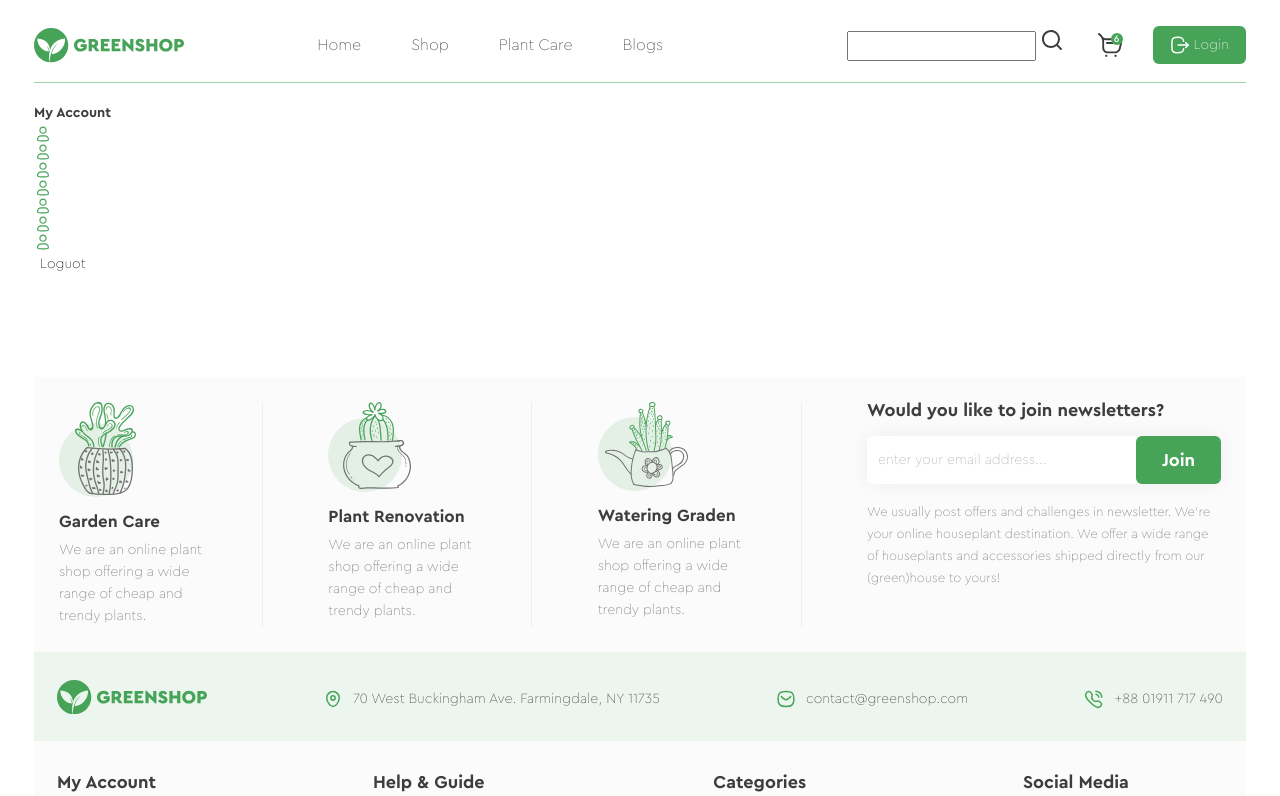
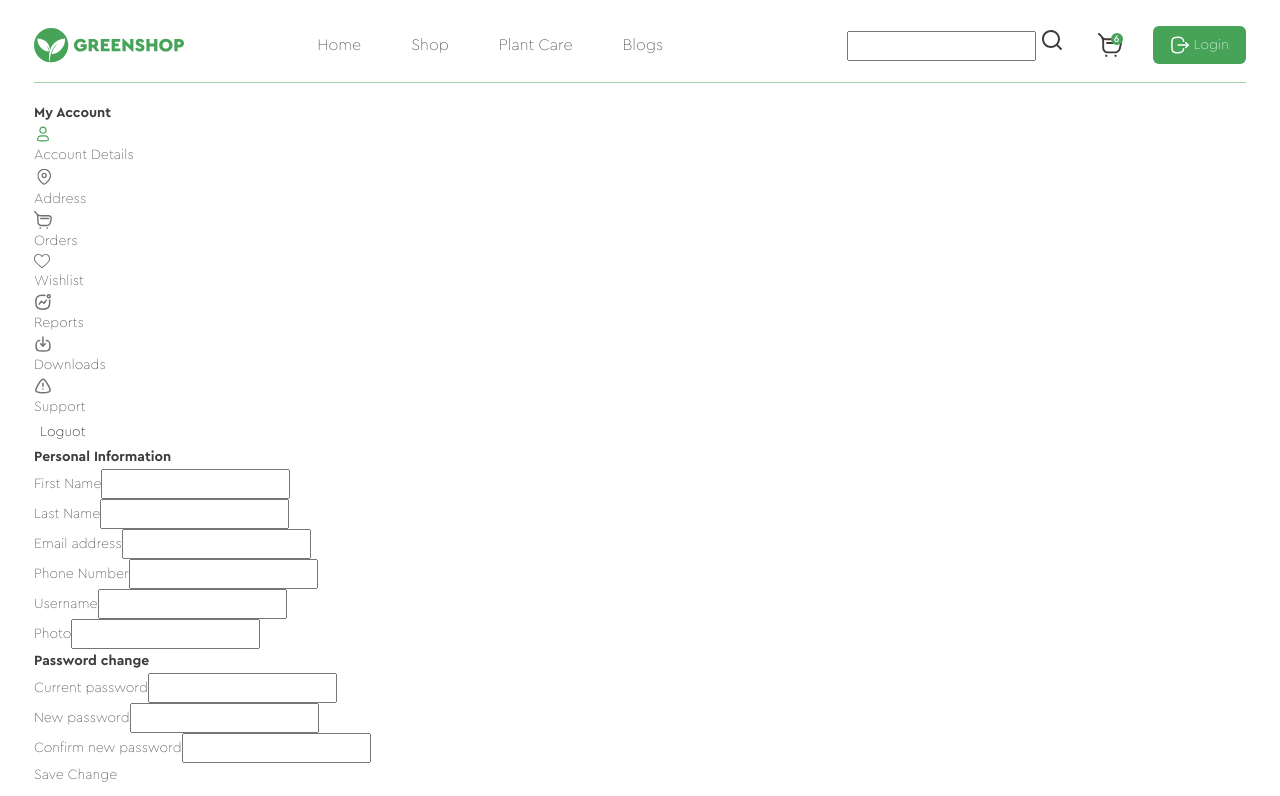
Before and after one commit to progdidi/greenshop, a React (Create React App) app: page /account in a window 1280 px wide. Shown: the top 796 px of the page. Built offline with nearby package versions, Linux system fonts and the light colour scheme.

Commit message:
account page

```diff
--- a/src/pages/AccountPage/AccountPage.js
+++ b/src/pages/AccountPage/AccountPage.js
@@ -1,4 +1,10 @@
 import user from './images/user.svg';
+import downloads from './images/downloads.svg';
+import location from './images/location.svg';
+import orders from './images/orders.svg';
+import reports from './images/reports.svg';
+import wishlist from './images/wishlist.svg';
+import support from './images/support.svg';
 
 
 
@@ -17,42 +23,110 @@ const AccountPage = () => {
                             <li className="account__menu-item">
                                 <a href="" className="account__menu-link">
                                     <img src={user} alt="" className="account__menu-img" />
+                                    Account Details
                                 </a>
                             </li>
                             <li className="account__menu-item">
                                 <a href="" className="account__menu-link">
-                                    <img src={user} alt="" className="account__menu-img" />
+                                    <img src={location} alt="" className="account__menu-img" />
+                                    Address
                                 </a>
                             </li>
                             <li className="account__menu-item">
                                 <a href="" className="account__menu-link">
-                                    <img src={user} alt="" className="account__menu-img" />
+                                    <img src={orders} alt="" className="account__menu-img" />
+                                    Orders
                                 </a>
                             </li>
                             <li className="account__menu-item">
                                 <a href="" className="account__menu-link">
-                                    <img src={user} alt="" className="account__menu-img" />
+                                    <img src={wishlist} alt="" className="account__menu-img" />
+                                    Wishlist
                                 </a>
                             </li>
                             <li className="account__menu-item">
                                 <a href="" className="account__menu-link">
-                                    <img src={user} alt="" className="account__menu-img" />
+                                    <img src={reports} alt="" className="account__menu-img" />
+                                    Reports
                                 </a>
                             </li>
                             <li className="account__menu-item">
                                 <a href="" className="account__menu-link">
-                                    <img src={user} alt="" className="account__menu-img" />
+                                    <img src={downloads} alt="" className="account__menu-img" />
+                                    Downloads
                                 </a>
                             </li>
                             <li className="account__menu-item">
                                 <a href="" className="account__menu-link">
-                                    <img src={user} alt="" className="account__menu-img" />
+                                    <img src={support} alt="" className="account__menu-img" />
+                                    Support
                                 </a>
                             </li>
                         </ul>
                         <button className="account__menu-btn">Loguot</button>
                     </div>
-                    <div className="account__content"></div>
+                    <div className="account__content">
+                        <form action="" className="user__form">
+                            <div className="user__form-personal">
+                                <h5 className="user__form-title">Personal Information</h5>
+                                <div className="user__form-item">
+                                    <label htmlFor="" className="user__form-label">First Name
+                                    </label>
+                                    <input type="text" className="user__form-input" />
+                                </div>
+                                <div className="user__form-item">
+                                    <label htmlFor="" className="user__form-label">Last Name
+                                    </label>
+                                    <input type="text" className="user__form-input" />
+                                </div>
+                                <div className="user__form-item">
+                                    <label htmlFor="" className="user__form-label">Email address
+                                    </label>
+                                    <input type="text" className="user__form-input" />
+                                </div>
+                                <div className="user__form-item">
+                                    <label htmlFor="" className="user__form-label">Phone Number
+                                    </label>
+                                    <input type="text" className="user__form-input" />
+                                </div>
+                                <div className="user__form-item">
+                                    <label htmlFor="" className="user__form-label">Username
+                                    </label>
+                                    <input type="text" className="user__form-input" />
+                                </div>
+                                <div className="user__form-item">
+                                    <label htmlFor="" className="user__form-label">Photo
+                                    </label>
+                                    <input type="text" className="user__form-input" />
+                                </div>
+                            </div>
+
+                            <div className="user__form-password">
+                                <h5 className="user__form-title">Password change</h5>
+                                <div className="user__form-item">
+                                    <label htmlFor="" className="user__form-label">Current password
+                                    </label>
+                                    <input type="text" className="user__form-input" />
+                                </div>
+
+                                <div className="user__form-item">
+                                    <label htmlFor="" className="user__form-label">New password
+                                    </label>
+                                    <input type="text" className="user__form-input" />
+                                </div>
+
+                                <div className="user__form-item">
+                                    <label htmlFor="" className="user__form-label">Confirm new password
+                                    </label>
+                                    <input type="text" className="user__form-input" />
+                                </div>
+
+                            </div>
+
+                            <div className="user__form-btn">Save Change</div>
+
+                        </form>
+                    </div>
                 </div>
             </div>
         </section>
```
